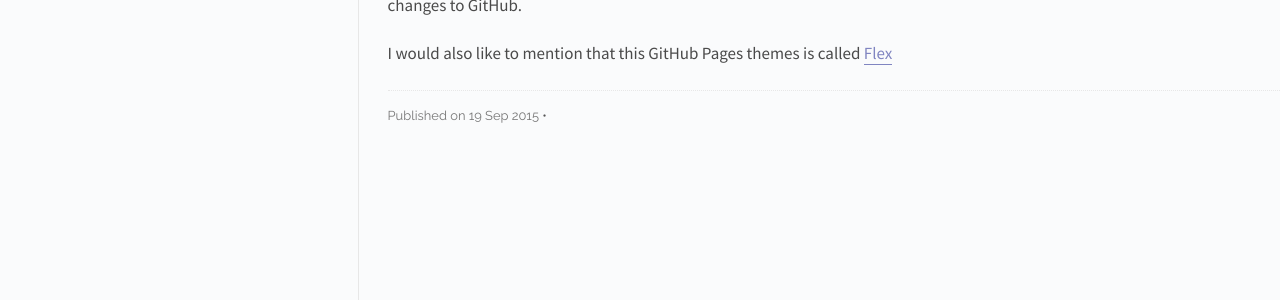
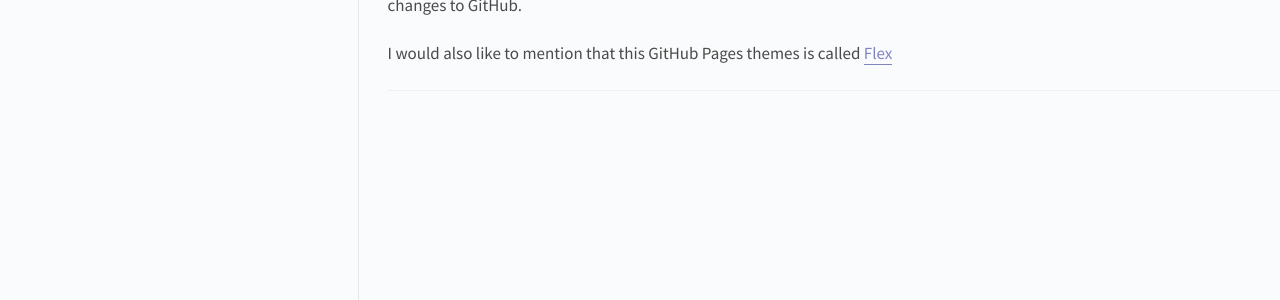
Before and after one commit to csiu/coursework-stat545, a Jekyll site: the page built from index.html, in a window 1280 px wide. Shown: the part 543-843 px from the top of the page. Built offline with Jekyll 4.4.1, drawn with Linux system fonts in a browser that asks for light colours; Markdown is read by kramdown in place of the engine named in the settings.

Commit message:
This line also not needed

```diff
--- a/_includes/post.html
+++ b/_includes/post.html
@@ -17,7 +17,7 @@
   </div>
   <div class="colophon">
     <p>
-      <span id="pub-date">Published on {{ page.date | date_to_string }}</span> <span class="separator">&bull;</span>
+      <!--<span id="pub-date">Published on {{ page.date | date_to_string }}</span> <span class="separator">&bull;</span>-->
       <!--<span id="social">Find me on <a href="">Twitter</a>!</span>-->
     </p>
   </div>
```
